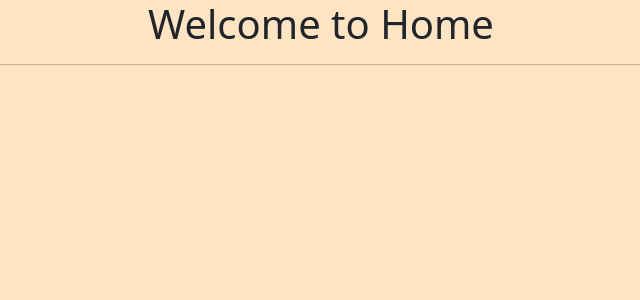
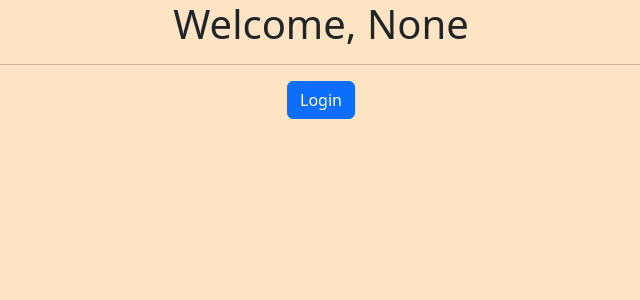
Before and after one commit to SanketTOPS/09Jan_Python, a Django app: page /home/ in a window 1280 px wide. Shown: the top 300 px of the page, without its empty margins (319-959 px from the left). Run offline with Django 5.2, Linux system fonts and the light colour scheme.

Commit message:
Full Auth

```diff
--- a/Django Project/AUthProject/AUthProject/settings.py
+++ b/Django Project/AUthProject/AUthProject/settings.py
@@ -110,11 +110,11 @@ AUTH_PASSWORD_VALIDATORS = [
 
 LANGUAGE_CODE = 'en-us'
 
-TIME_ZONE = 'UTC'
+TIME_ZONE = 'Asia/Kolkata'
 
 USE_I18N = True
 
-USE_TZ = True
+USE_TZ = False
 
 
 # Static files (CSS, JavaScript, Images)
--- a/Django Project/AUthProject/myapp/templates/home.html
+++ b/Django Project/AUthProject/myapp/templates/home.html
@@ -14,10 +14,14 @@
 
 <body style="background-color: bisque;">
     <center>
-        <h1>Welcome to Home</h1>
+        <h1>Welcome, {{user}}</h1>
     </center>
     <hr>
-
+    {% if user is none %}
+    <center><a class="btn btn-primary" href="/">Login</a>
+    {% else %}
+    <a class="btn btn-danger" href="/userlogout">Logout</a></center>
+    {% endif %}
 
 </body>
 
--- a/Django Project/AUthProject/myapp/urls.py
+++ b/Django Project/AUthProject/myapp/urls.py
@@ -6,4 +6,5 @@ urlpatterns = [
     path('',views.index),
     path('signup/',views.signup),
     path('home/',views.home,name='home'),
+    path('userlogout/',views.userlogout),
 ]
--- a/Django Project/AUthProject/myapp/views.py
+++ b/Django Project/AUthProject/myapp/views.py
@@ -1,5 +1,6 @@
 from django.shortcuts import render,redirect
 from .forms import *
+from django.contrib.auth import logout
 
 # Create your views here.
 def index(request):
@@ -11,6 +12,9 @@ def index(request):
         user=usersignup.objects.filter(username=unm,password=pas)
         if user:
             print("Login Successfull!")
+
+            request.session['user']=unm #session create
+            request.session.set_expiry(60)
             return redirect('home')
         else:
             print("Error!Login Faild....")
@@ -28,4 +32,10 @@ def signup(request):
     return render(request,'signup.html')
 
 def home(request):
-    return render(request,'home.html')
+    user=request.session.get('user')
+    return render(request,'home.html',{'user':user})
+
+
+def userlogout(request):
+    logout(request)
+    return redirect('/')
```
